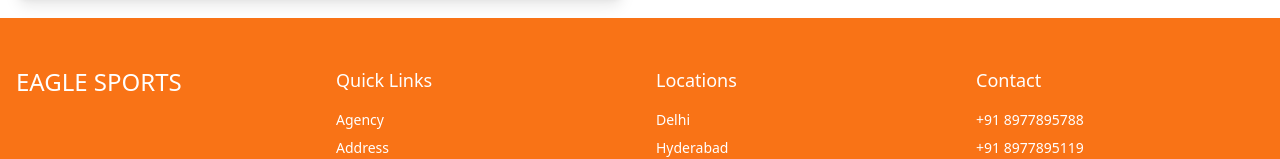
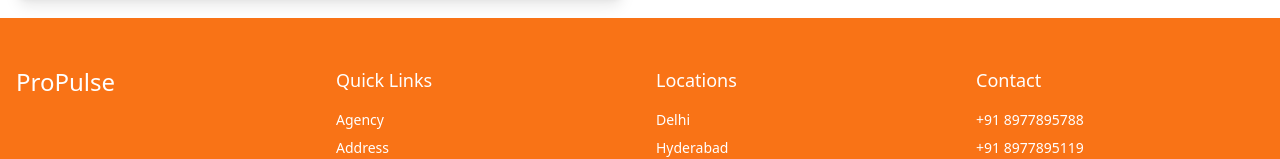
Before and after one commit to pratap3124/Sport-egle, a React (Create React App) app: page /login in a window 1280 px wide. Shown: the part 560-719 px from the top of the page. Built offline with nearby package versions, Linux system fonts and the light colour scheme.

Commit message:
Update LoginPage.js

```diff
--- a/src/components/LoginPage.js
+++ b/src/components/LoginPage.js
@@ -95,7 +95,7 @@
         <div className="container mx-auto px-4">
           <div className="grid grid-cols-1 md:grid-cols-4 gap-8">
             <div>
-              <h2 className="text-2xl font-medium mb-4">EAGLE SPORTS</h2>
+              <h2 className="text-2xl font-medium mb-4">ProPulse</h2>
             </div>
 
             <div>
```
